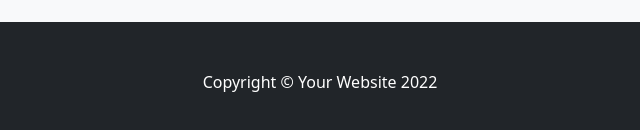
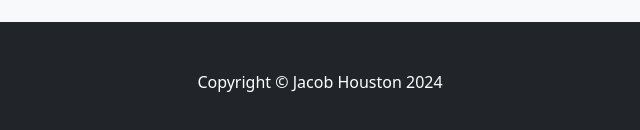
Before and after one commit to JakeXYHouston/307-Final-Project, a plain HTML site: page index.html in a window 1280 px wide. Shown: the part 3761-3891 px from the top of the page, 320-960 px from the left. Drawn offline with nearby package versions, Linux system fonts and the light colour scheme.

Commit message:
Update index.html

```diff
--- a/index.html
+++ b/index.html
@@ -115,7 +115,7 @@
         </section>
         <!-- Footer-->
         <footer class="py-5 bg-dark">
-            <div class="container px-4"><p class="m-0 text-center text-white">Copyright &copy; Your Website 2022</p></div>
+            <div class="container px-4"><p class="m-0 text-center text-white">Copyright &copy; Jacob Houston 2024</p></div>
         </footer>
 
 
```
